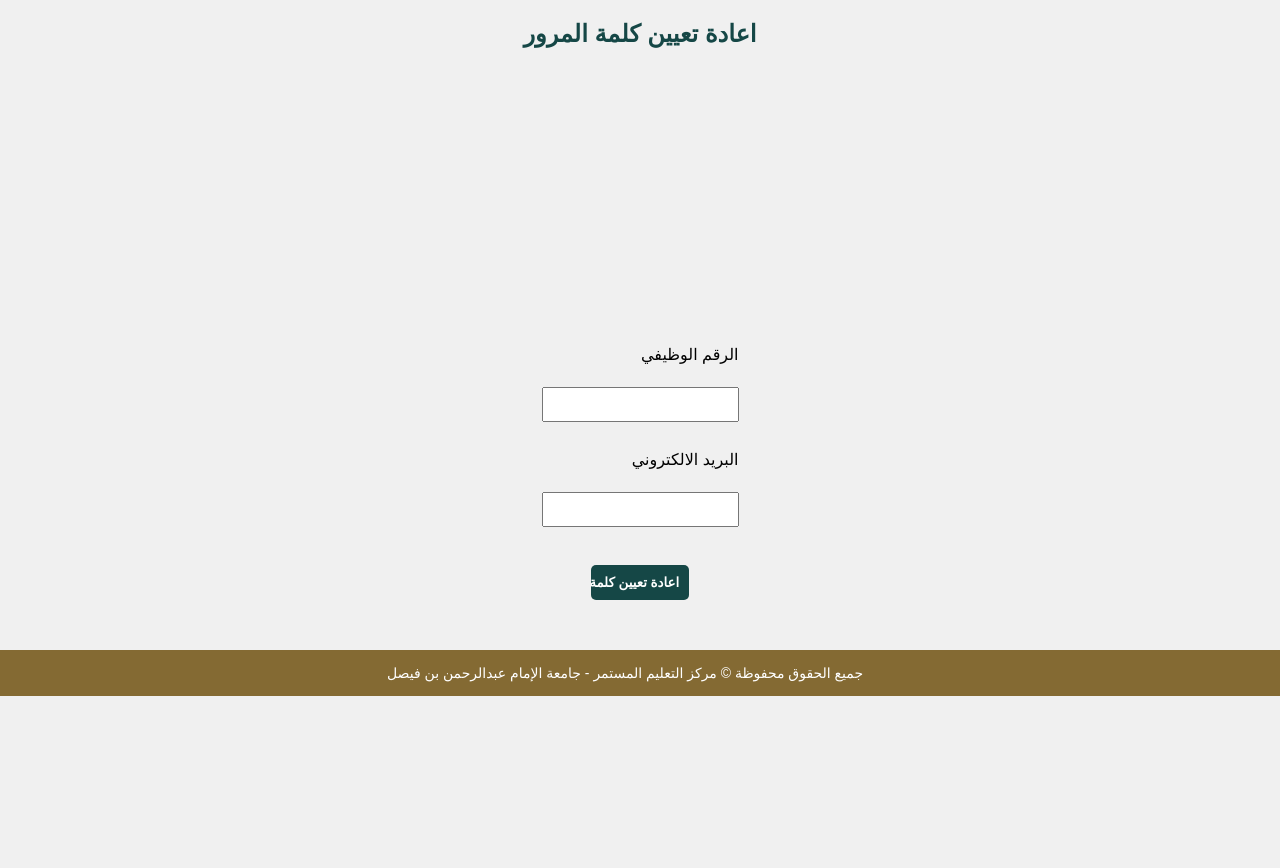
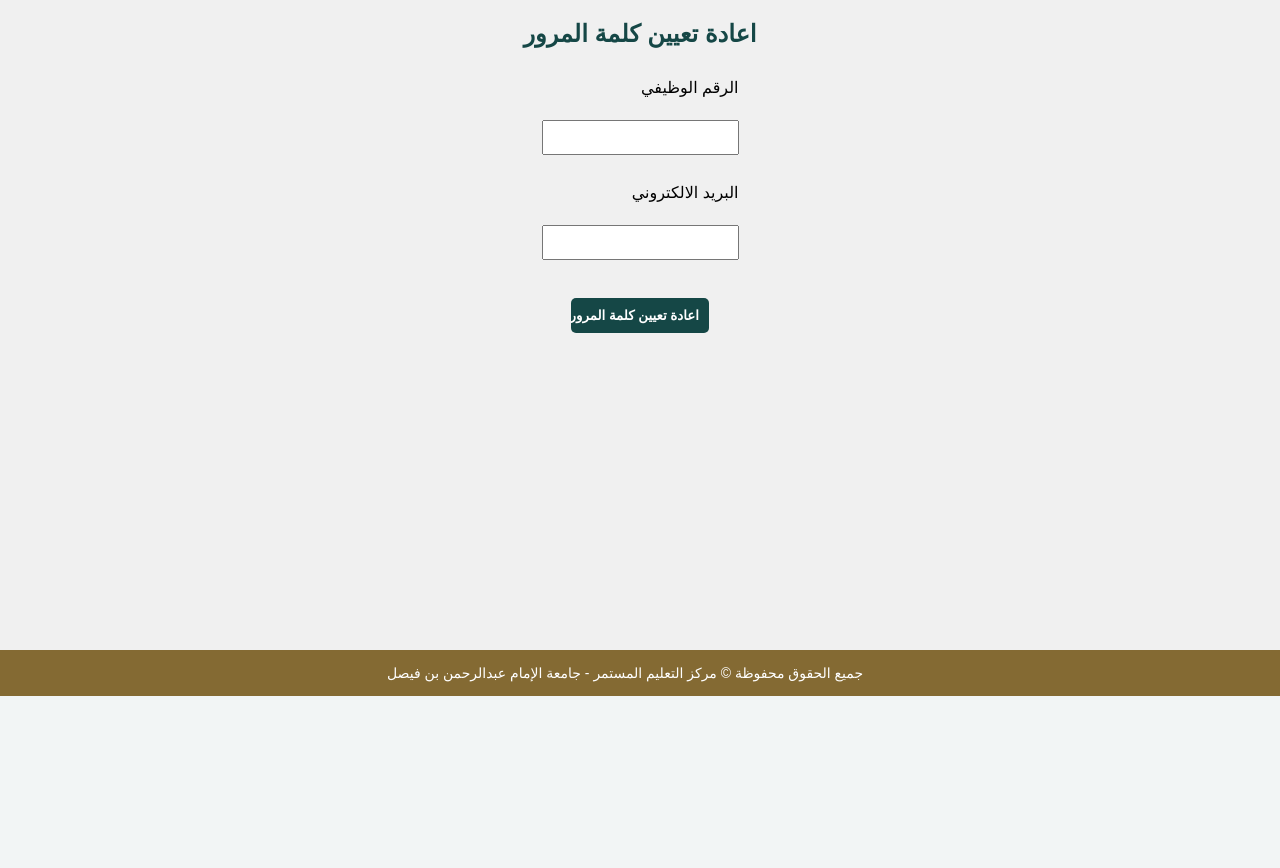
Before and after one commit to JenanSaeed/COOP_System, a PHP site: page /forget-pass.php in a window 1280 px wide. Shown: the part 104-972 px from the top of the page. After the commit the page ends 800 px from the top, so only its background shows below. Run offline with PHP 8.4, Linux system fonts and the light colour scheme.

Commit message:
forget-password changes

```diff
--- a/forget-pass.php
+++ b/forget-pass.php
@@ -25,8 +25,8 @@ if($_SERVER[ 'REQUEST_METHOD']=== 'POST'){
 
             // Send reset email
             $resetLink = "https://yourdomain.com/reset-password.php?token=$token";
-            $subject = "Password Reset Request";
-            $message = "To reset your password, click the following link:\n\n$resetLink\n\nThis link will expire in 1 hour.";
+            $subject = "اعادة تعيين كلمة المرور";
+            $message = "لاعادة تعيين كلمة المرور :\n\n$resetLink\n\nThis link will expire in 1 hour.";
             // mail($email, $subject, $message); // Uncomment this in production
         }
     }
@@ -46,7 +46,7 @@ if($_SERVER[ 'REQUEST_METHOD']=== 'POST'){
 include 'header.php';
 ?>
 <h2 class="form-title">اعادة تعيين كلمة المرور</h2>
-<div class="container">
+<div class="reset-form">
 <?php if (!empty($showMessage)) echo "<p>$showMessage</p>"; ?>
    <form method="POST" action="">
         <label class="loglabels" for="user_id">الرقم الوظيفي</label><br>
@@ -55,7 +55,7 @@ include 'header.php';
         <label class="loglabels" for="email">البريد الالكتروني</label><br>
         <input class="loginputs" type="email" name="email" required><br><br>
 
-        <input class= "buttons" type="submit" value="اعادة تعيين كلمة المرور">
+        <input class= "reset" type="submit" value="اعادة تعيين كلمة المرور">
     </form>
 </div>
 <?php
--- a/style.css
+++ b/style.css
@@ -365,3 +365,24 @@ body {
     border-radius: 8px;
    text-align: center;
 }
+
+.reset {
+  margin-top: 20px;
+  width: 70%;
+  padding: 10px;
+  background-color: #154746;
+  color: white;
+  border: none;
+  cursor: pointer;
+  font-weight: bold;
+  transition: background-color 0.3s ease;
+  border-radius: 5px;
+  margin: 20px auto 0;
+  display: block;
+}
+
+.reset-form {
+  margin-top: 20px;      /* Reduce this if the form is too far down */
+  display: flex;
+  justify-content: center;
+}
```
